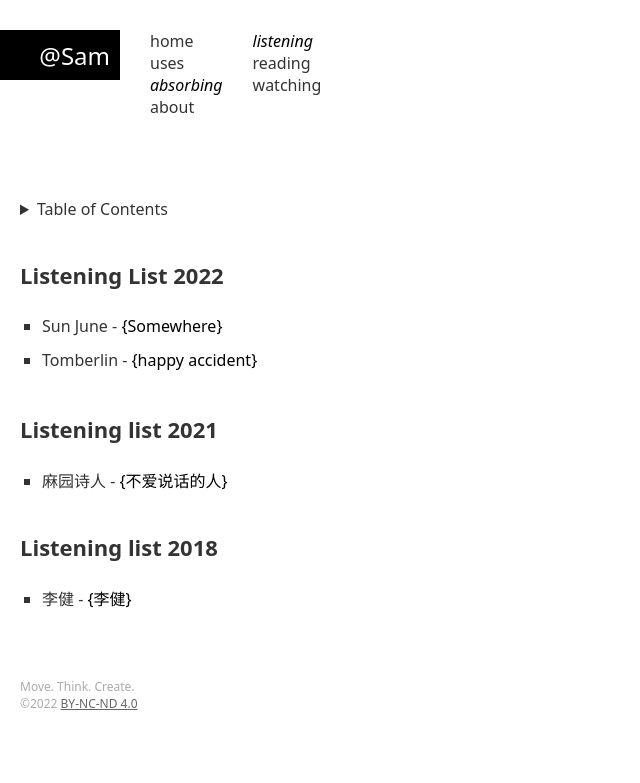
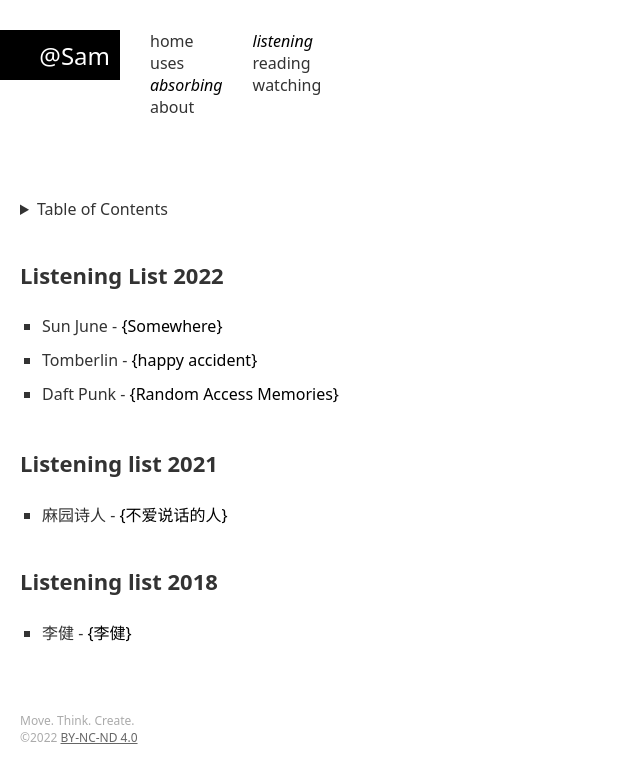
Before and after one commit to samzeng/samzeng.github.io, a Jekyll site: the page built from listening.markdown, in a window 1280 px wide. Shown: the top 783 px of the page, without its empty margins (0-640 px from the left). Built offline with Jekyll 4.4.1, drawn with Linux system fonts in a browser that asks for light colours.

Commit message:
Update listening.yml

```diff
--- a/_data/listening.yml
+++ b/_data/listening.yml
@@ -6,6 +6,9 @@
     - name: happy accident
       artist: Tomberlin
       url: "https://www.last.fm/music/Tomberlin/happy+accident"
+    - name: Random Access Memories
+      artist: Daft Punk
+      url: "https://www.last.fm/music/Daft+Punk/Random+Access+Memories"
 - name: Listening list 2021
   children:
     - name: 不爱说话的人
```
